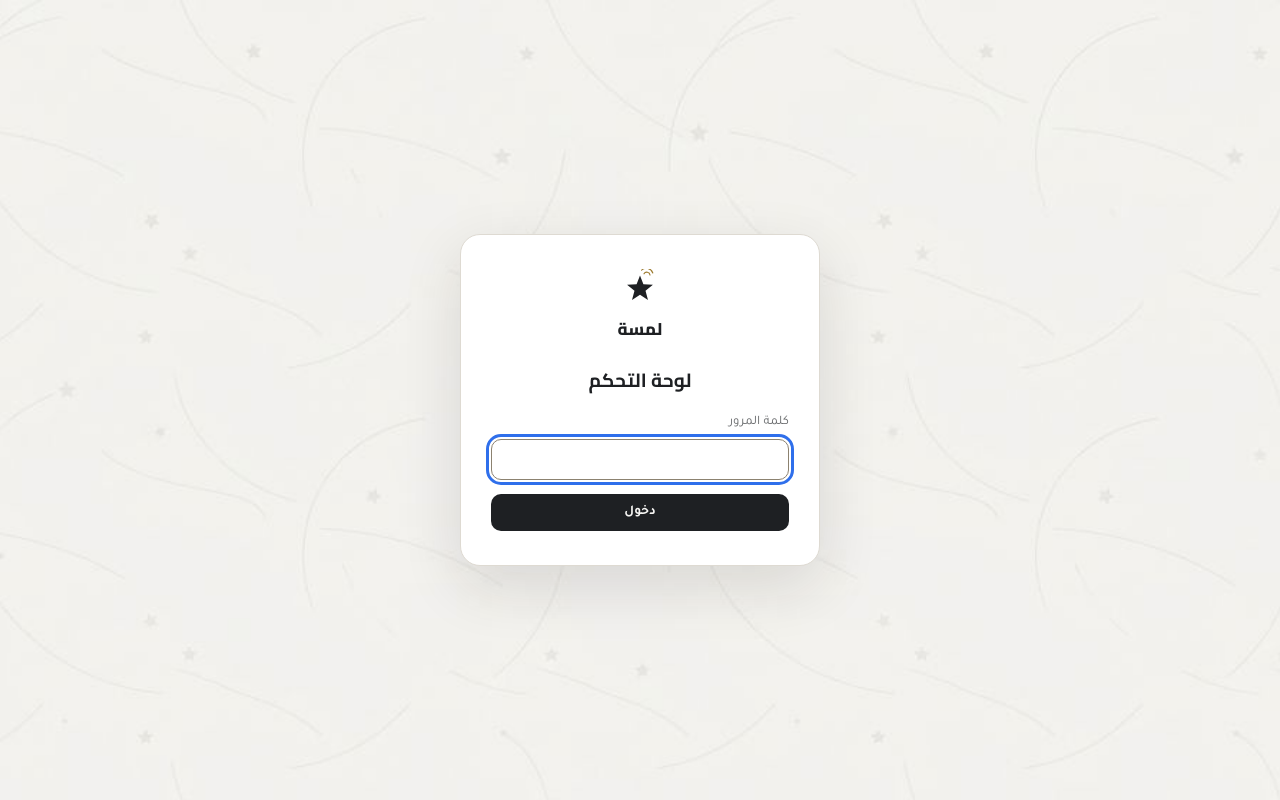
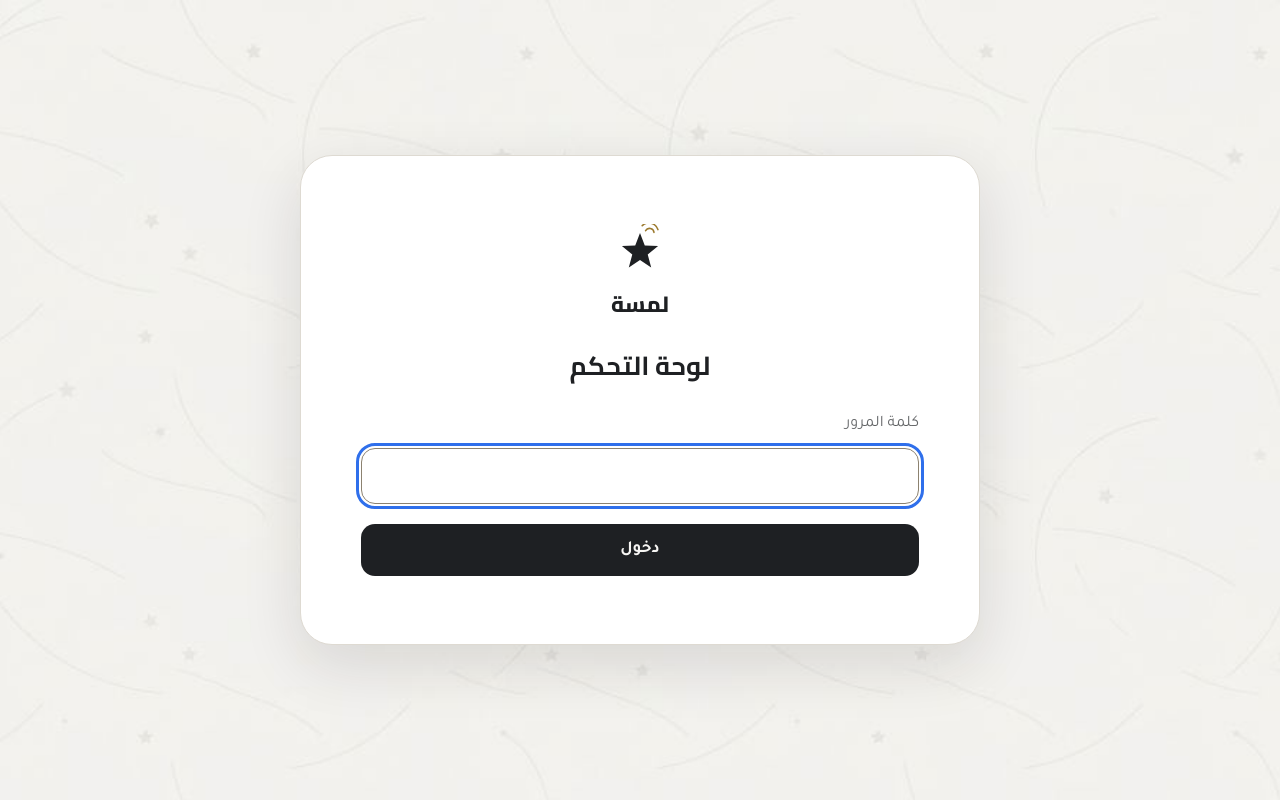
Before and after one commit to ji2v111/Lamsa, a FastAPI app: page /admin/login in a window 1280 px wide. Run offline with FastAPI, Linux system fonts and the light colour scheme.

Commit message:
Center and double size of admin login card

```diff
--- a/app/templates/admin_base.html
+++ b/app/templates/admin_base.html
@@ -89,13 +89,21 @@
   .login-wrap{min-height:100vh;display:flex;align-items:center;justify-content:center;padding:20px;
     background-image:url('/static/illustrations/pattern-light.jpg');background-size:cover;background-position:center;}
   html[data-theme="dark"] .login-wrap{background-image:url('/static/illustrations/pattern-dark.jpg');}
-  .login-card{background:var(--card);border:1px solid var(--line);border-radius:20px;padding:34px 30px;max-width:360px;width:100%;
+  .login-card{background:var(--card);border:1.5px solid var(--line);border-radius:32px;padding:68px 60px;max-width:680px;width:100%;margin:0 auto;
     box-shadow:0 20px 60px rgba(33,26,22,.12);}
-  .login-row{display:flex;align-items:center;justify-content:center;gap:40px;max-width:900px;width:100%;}
-  .login-hero{display:none;flex:1;max-width:380px;}
-  .login-hero img{width:100%;border-radius:20px;box-shadow:0 20px 60px rgba(33,26,22,.15);}
+  .login-row{display:flex;align-items:center;justify-content:center;width:100%;}
+  .login-hero{display:none;flex:1;max-width:600px;}
+  .login-hero img{width:100%;border-radius:32px;box-shadow:0 20px 60px rgba(33,26,22,.15);}
   @media(min-width:860px){ .login-hero{display:block;} }
   html[data-theme="dark"] .login-card{box-shadow:0 20px 60px rgba(0,0,0,.4);}
+
+  /* العناصر المضاعفة لصفحة الدخول */
+  .login-card input[type=password]{padding:16px 18px;font-size:18px;border-radius:14px;margin-bottom:20px;}
+  .login-card label{font-size:16px;margin-bottom:10px;}
+  .login-card .btn{padding:16px;font-size:17px;border-radius:14px;}
+  .login-card h1{font-size:26px;margin-bottom:24px;}
+  .login-card svg{width:56px !important;height:56px !important;}
+  .login-card span{font-size:22px !important;}
 </style>
 </head>
 <body>
```
